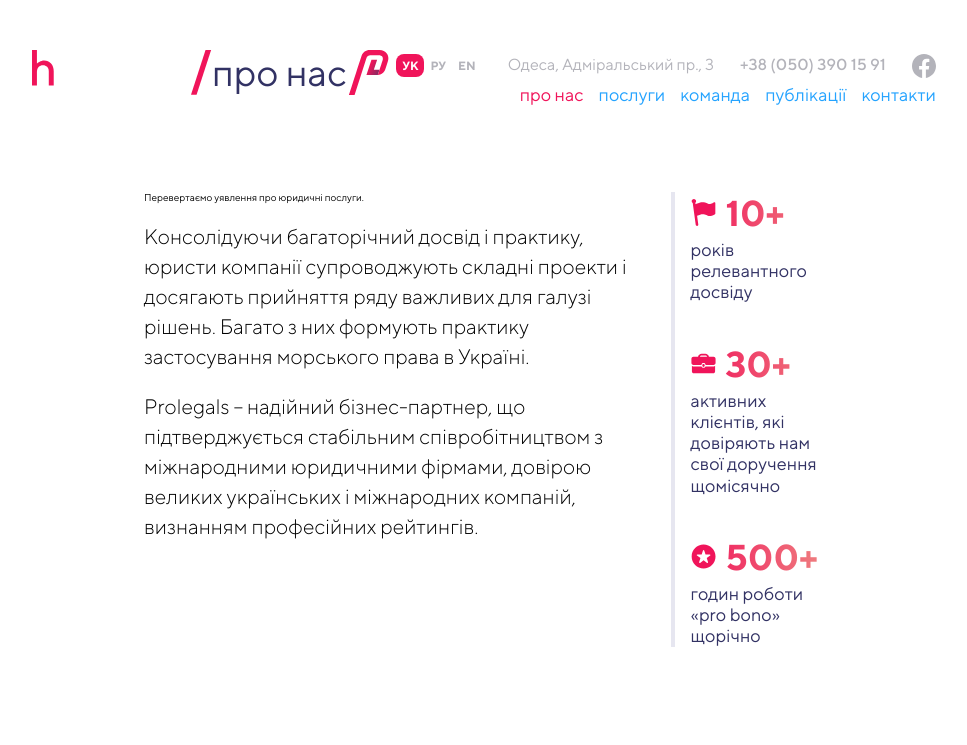
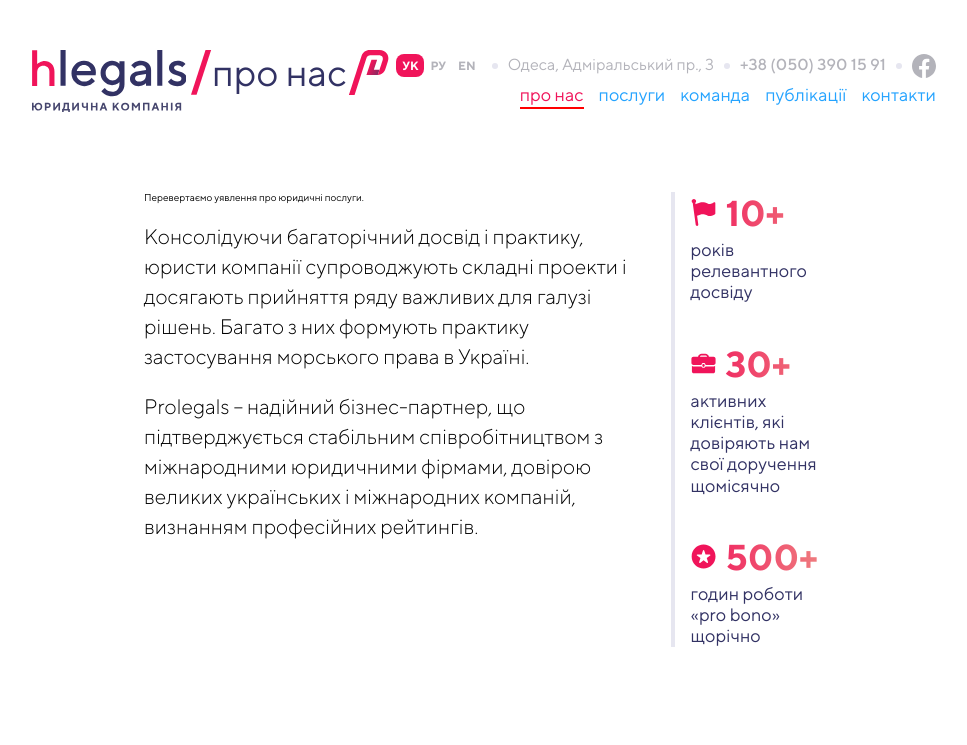
Before and after one commit to artem-halishchuk/lesson-18, a website: page src/about.html in a window 1280 px wide. Shown: the top 745 px of the page, without its empty margins (156-1123 px from the left). Drawn offline with Linux system fonts and the light colour scheme.

Commit message:
header 0v

```diff
--- a/src/about.html
+++ b/src/about.html
@@ -67,7 +67,7 @@
             </li>
         </ul>
     </address>
-    <nav class="header-hero__nav">
+    <nav class="header__nav">
         <button aria-label="відкрити меню навігації" class="menu-open-nav">
             <div class="menu-open-nav-decor"></div>
             <div class="menu-open-nav-decor"></div>
--- a/src/scss/about/header-about.scss
+++ b/src/scss/about/header-about.scss
@@ -37,8 +37,8 @@
 }
 .about-services-wrap {
   display: flex;
+  align-items: flex-start;
   justify-content: space-between;
-  align-items: flex-start;
   margin-top: 80px;
   margin-bottom: 100px;
   padding-right: 112px;
@@ -50,9 +50,9 @@
     }
     @media (max-width: 768px) {
       flex-direction: column;
-        padding: 0;
       margin-top: 30px;
       margin-bottom: 34px;
+      padding: 0;
     }
   }
 }
@@ -74,7 +74,6 @@
   & {
     @media (max-width: 768px) {
       margin-left: 0;
-
     }
   }
 }
@@ -91,10 +90,9 @@
   border-left: 4px solid var(--color-switcher-background);
   & {
     @media (max-width: 768px) {
-        border: none;
-
       padding-bottom: 20px;
       padding-left: 0;
+      border: none;
     }
   }
   &:last-child {
@@ -118,8 +116,8 @@
   }
   &:nth-child(1) {
     @media (max-width: 768px) {
+      padding-top: 15px;
       border-top: 4px solid var(--color-switcher-background);
-        padding-top: 15px;
     }
     .about-services__value-wrap {
       background-image: url('../../images/achievements/flag.svg');
@@ -144,41 +142,39 @@
   display: flex;
   align-items: center;
   justify-content: center;
+  height: 400px;
+  margin-right: auto;
   margin-left: auto;
-    margin-right: auto;
-    height: 400px;
-    background-image:
-    linear-gradient(264.71deg, #F01432 0%, #323264 29.69%),
+  background-image: linear-gradient(264.71deg, #f01432 0%, #323264 29.69%),
     url('../../images/team-all.jpg');
+  background-repeat: no-repeat;
+  background-position: 50% 30%;
   background-size: cover;
-    background-position: 50% 30%;
-    background-repeat: no-repeat;
   background-blend-mode: screen, normal;
   & {
     @media (max-width: 768px) {
       height: 290px;
     }
-
   }
   .team-foto__text {
+    opacity: 0.8;
+    color: #fff;
     font-size: 9.6rem;
     font-weight: 700;
+    letter-spacing: 63px;
     line-height: calc(113 / 96);
-    letter-spacing: 63px;
+    text-align: center;
+    text-shadow: 0 15px 30px rgba(40, 40, 86, 0.8);
     text-transform: uppercase;
-    color: #FFFFFF;
-    opacity: 0.8;
-    text-shadow: 0px 15px 30px rgba(40, 40, 86, 0.8);
-    text-align: center;
     & {
       @media (max-width: 1024px) {
         letter-spacing: 33px;
       }
       @media (max-width: 768px) {
-          font-size: 2.0rem;
+        font-size: 2rem;
         font-weight: 700;
+        letter-spacing: 13px;
         line-height: calc(42 / 20);
-          letter-spacing: 13px;
       }
     }
   }
--- a/src/scss/general.scss
+++ b/src/scss/general.scss
@@ -57,56 +57,36 @@ html {
   font-size: 10px;
 }
 body {
-  background-color: rgb(255, 255, 255);
   display: flex;
   flex-direction: column;
   min-height: 100vh;
+  background-color: rgb(255, 255, 255);
   main {
     flex-grow: 1;
   }
   footer {
     flex-grow: 0;
-}
+  }
 }
 .container {
   width: 1320px;
   margin: 0;
+  margin-right: auto;
+  margin-left: auto;
   padding: 0;
-  margin-left: auto;
-  margin-right: auto;
   @media (min-width: 1440px) {
-      width: 1320px;
+    width: 1320px;
   }
   @media (max-width: 1440px) {
-      width: 904px;
+    width: 904px;
   }
   @media (max-width: 1024px) {
-      width: 688px;
+    width: 688px;
   }
   @media (max-width: 768px) {
-      width: 335px;
+    width: 335px;
   }
 }
-// @media (min-width: 1440px) {
-//   .container {
-//     width: var(--display-size-1);
-//   }
-// }
-// @media (max-width: 1024px) {
-//   .container {
-//     width: var(--display-size-2);
-//   }
-// }
-// @media (max-width: 768px) {
-//   .container {
-//     width: var(--display-size-3);
-//   }
-// }
-// @media (max-width: 788px) {
-//   .container {
-//     width: var(--display-size-4);
-//   }
-// }
 
 @mixin font-h1 {
   font-size: 4.2rem;
@@ -195,40 +175,6 @@ body {
     @include font-articl;
   }
 }
-@mixin language-switcher-mixin {
-  .lng {
-    display: inline-flex;
-    align-items: center;
-    justify-content: center;
-    color: var(--color-text);
-    input[type='radio'] {
-      width: 0;
-      margin: 0;
-      opacity: 0;
-    }
-    label {
-      padding: 5px 6px;
-      border-radius: 8px;
-      font-size: 1.2rem;
-      font-weight: 700;
-      line-height: 1.1;
-      text-transform: uppercase;
-      &:focus-within {
-        border: 1px solid black;
-      }
-    }
-    label:hover {
-      background-color: var(--color-content-activ);
-    }
-    input[type='radio']:focus + label {
-      color: var(--color-text);
-    }
-    input[type='radio']:checked + label {
-      background-color: var(--color-accent);
-      color: var(--color-text-for-dark);
-    }
-  }
-}
 @mixin listing {
   .listing {
     display: flex;
@@ -277,14 +223,3 @@ body {
     }
   }
 }
-@mixin contacts-cicle {
-  width: 6px;
-  height: 6px;
-  margin: 0 10px;
-  border-radius: 50%;
-}
-
-
-
-
-//@include header;
--- a/src/scss/header.scss
+++ b/src/scss/header.scss
@@ -1,4 +1,44 @@
+@mixin language-switcher-mixin {
+  .lng {
+    display: inline-flex;
+    align-items: center;
+    justify-content: center;
+    color: var(--color-text);
+    input[type='radio'] {
+      width: 0;
+      margin: 0;
+      opacity: 0;
+    }
+    label {
+      padding: 5px 6px;
+      border-radius: 8px;
+      font-size: 1.2rem;
+      font-weight: 700;
+      line-height: 1.1;
+      text-transform: uppercase;
+      &:focus-within {
+        border: 1px solid black;
+      }
+    }
+    label:hover {
+      background-color: var(--color-content-activ);
+    }
+    input[type='radio']:focus + label {
+      color: var(--color-text);
+    }
+    input[type='radio']:checked + label {
+      background-color: var(--color-accent);
+      color: var(--color-text-for-dark);
+    }
+  }
+}
 
+@mixin contacts-cicle {
+  width: 6px;
+  height: 6px;
+  margin: 0 10px;
+  border-radius: 50%;
+}
 @mixin open-menu {
   @media (max-width: 768px) {
     & :hover:after {
@@ -44,7 +84,7 @@
   }
 }
 @mixin header-nav {
-  .header-hero__nav {
+  .header__nav {
     display: flex;
     grid-area: navigation;
     align-items: center;
@@ -71,7 +111,7 @@
     }
   }
   @media (max-width: 768px) {
-    .header-hero__nav {
+    .header__nav {
       position: relative;
       &:hover .header__list {
         visibility: visible;
@@ -115,6 +155,8 @@
   }
 }
 
+
+@mixin header {
   @include header-nav;
   .header {
 
@@ -163,7 +205,7 @@
       background-color: var(--color-text-for-dark);
     }
   }
-  .header-hero__nav {
+  .header__nav {
     display: flex;
     grid-area: navigation;
     align-items: center;
@@ -307,43 +349,7 @@
       margin-top: 20px;
     }
   }
-  @mixin language-switcher-mixin {
-  .lng {
-    display: inline-flex;
-    align-items: center;
-    justify-content: center;
-    color: var(--color-text);
-    input[type='radio'] {
-      width: 0;
-      margin: 0;
-      opacity: 0;
-    }
-    label {
-      padding: 5px 6px;
-      border-radius: 8px;
-      font-size: 1.2rem;
-      font-weight: 700;
-      line-height: 1.1;
-      text-transform: uppercase;
-      &:focus-within {
-        border: 1px solid black;
-      }
-    }
-    label:hover {
-      background-color: var(--color-content-activ);
-    }
-    input[type='radio']:focus + label {
-      color: var(--color-text);
-    }
-    input[type='radio']:checked + label {
-      background-color: var(--color-accent);
-      color: var(--color-text-for-dark);
-    }
-  }
+
 }
-@mixin contacts-cicle {
-  width: 6px;
-  height: 6px;
-  margin: 0 10px;
-  border-radius: 50%;
-}
+
+@include header;
--- a/src/scss/styles.scss
+++ b/src/scss/styles.scss
@@ -1,6 +1,7 @@
 @import 'reset';
 @import 'fonts';
 @import 'general';
+@import 'header';
 @import 'hero';
 @import 'sub-hero';
 @import 'advantages';
@@ -13,4 +14,4 @@
 @import 'services/services';
 @import 'services/services-page';
 @import 'about/header-about';
-@import 'header';
+@import 'about/header-about';
```
Also changed, not shown: src/index.html (+1 -1 lines), src/services-page.html (+1 -13 lines), src/services.html (+1 -1 lines), src/css/styles.css. Lines whose indentation alone changed are shown as unchanged.
